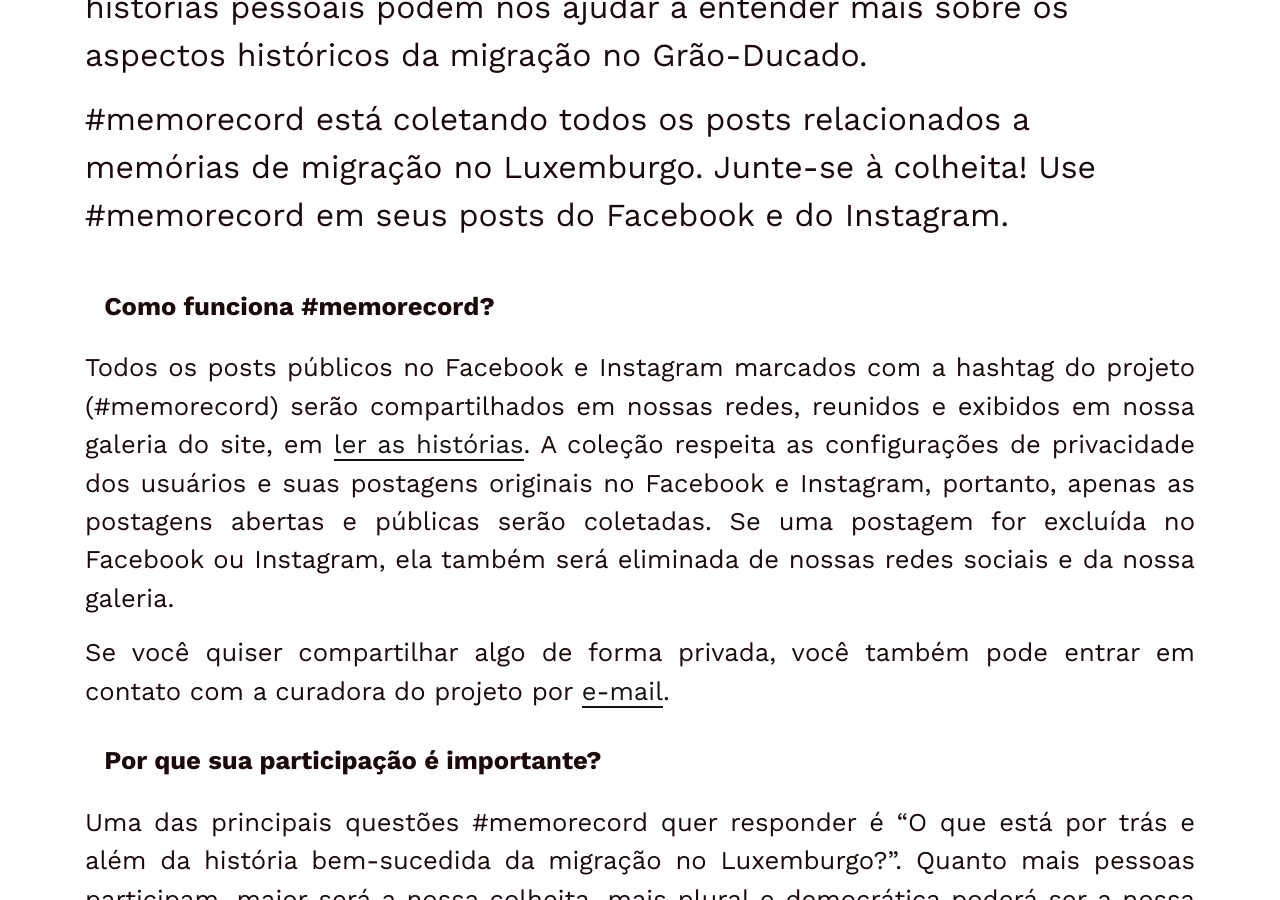
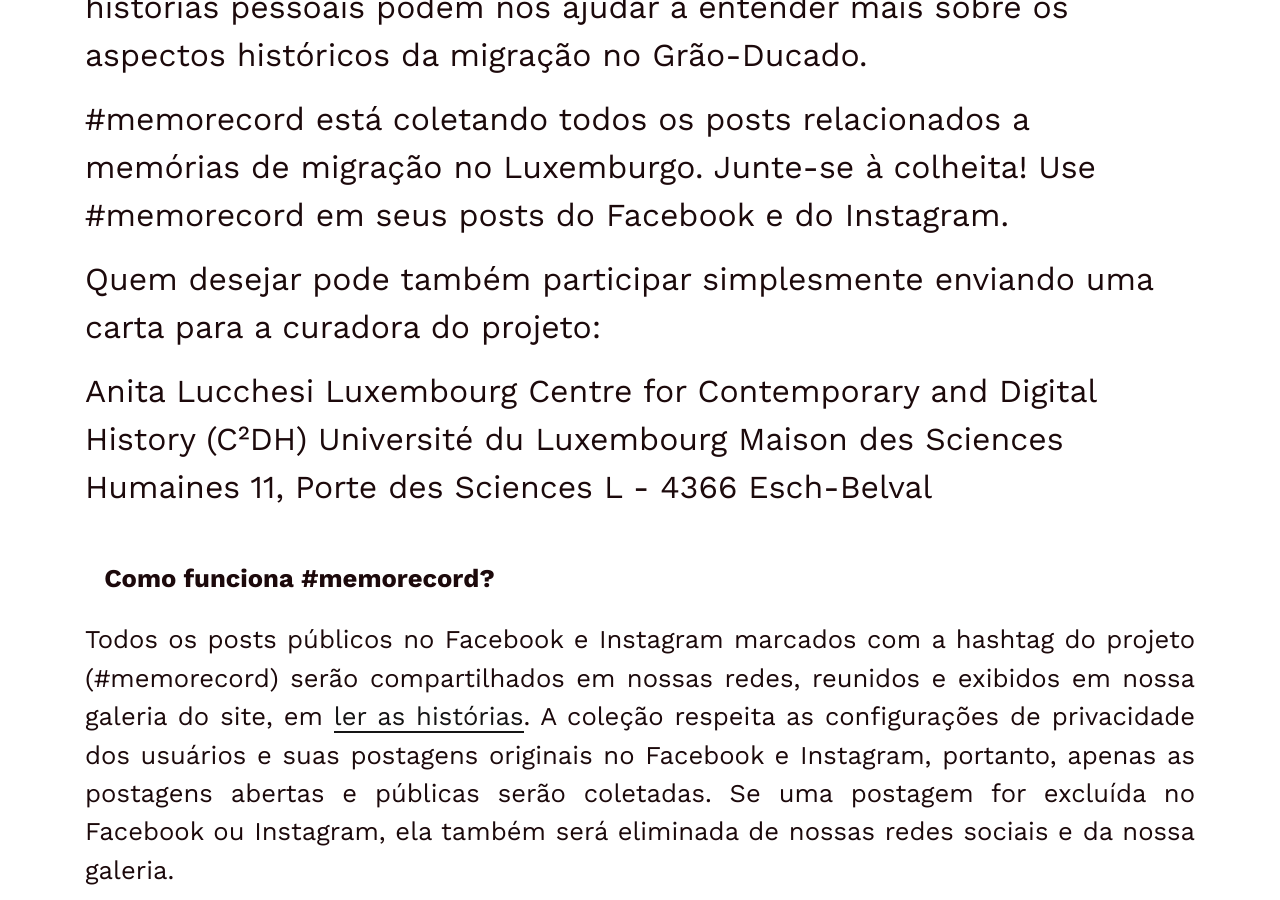
Before and after one commit to C2DH/memorecord, a Jekyll site: the page built from pages/take-part.pt.md, in a window 1280 px wide and 900 px high, scrolled down 473 px. Built offline with Jekyll 4.4.1, drawn with Linux system fonts in a browser that asks for light colours.

Commit message:
Update take-part.pt.md
addition PT by Mariana

```diff
--- a/pages/take-part.pt.md
+++ b/pages/take-part.pt.md
@@ -9,6 +9,15 @@ title: Participar!
 A participação da comunidade é a alma desse experimento de *crowdsourcing*. Ao participar deste projeto coletivo, suas memórias e histórias pessoais podem nos ajudar a entender mais sobre os aspectos históricos da migração no Grão-Ducado.
 
 #memorecord está coletando todos os posts relacionados a memórias de migração no Luxemburgo. Junte-se à colheita! Use #memorecord em seus posts do Facebook e do Instagram.
+
+Quem desejar pode também participar simplesmente enviando uma carta para a curadora do projeto:
+
+Anita Lucchesi
+Luxembourg Centre for Contemporary and Digital History (C²DH)
+Université du Luxembourg
+Maison des Sciences Humaines
+11, Porte des Sciences
+L - 4366 Esch-Belval
 
 <!-- more -->
 
```
